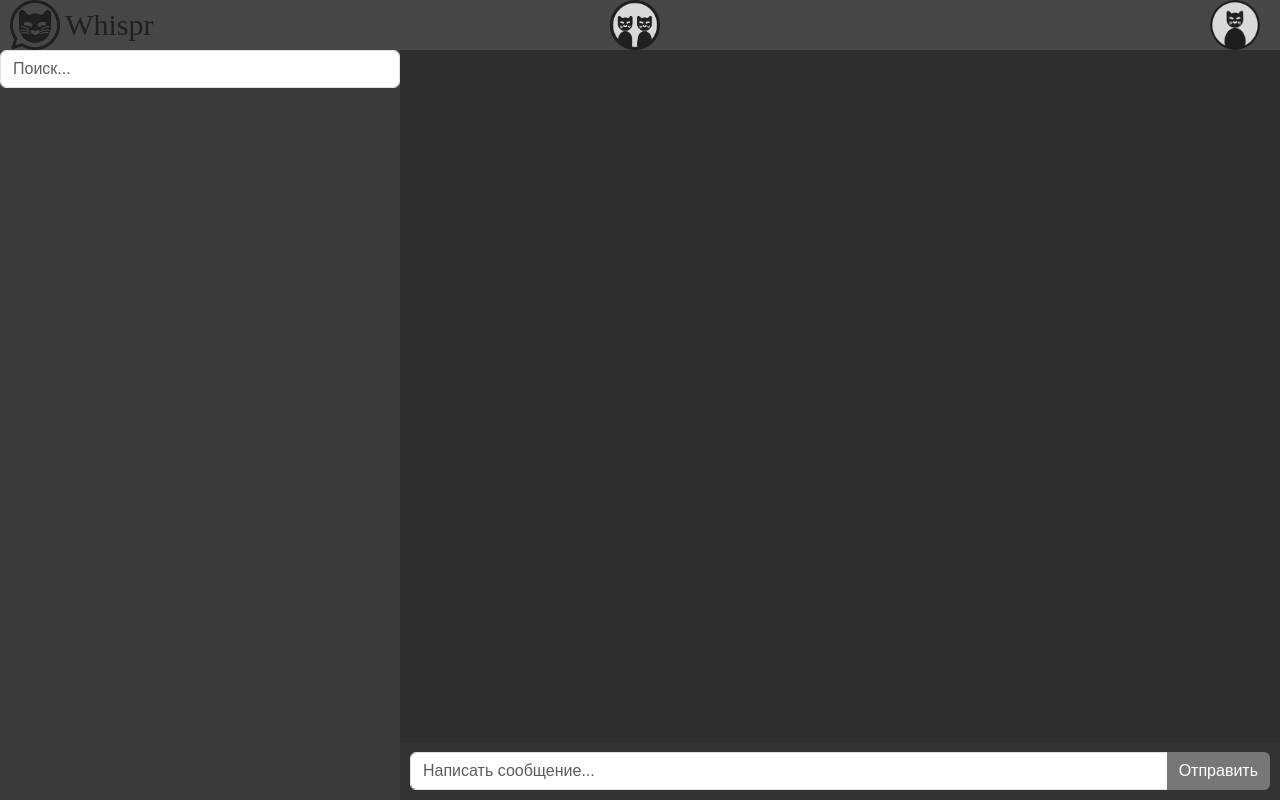
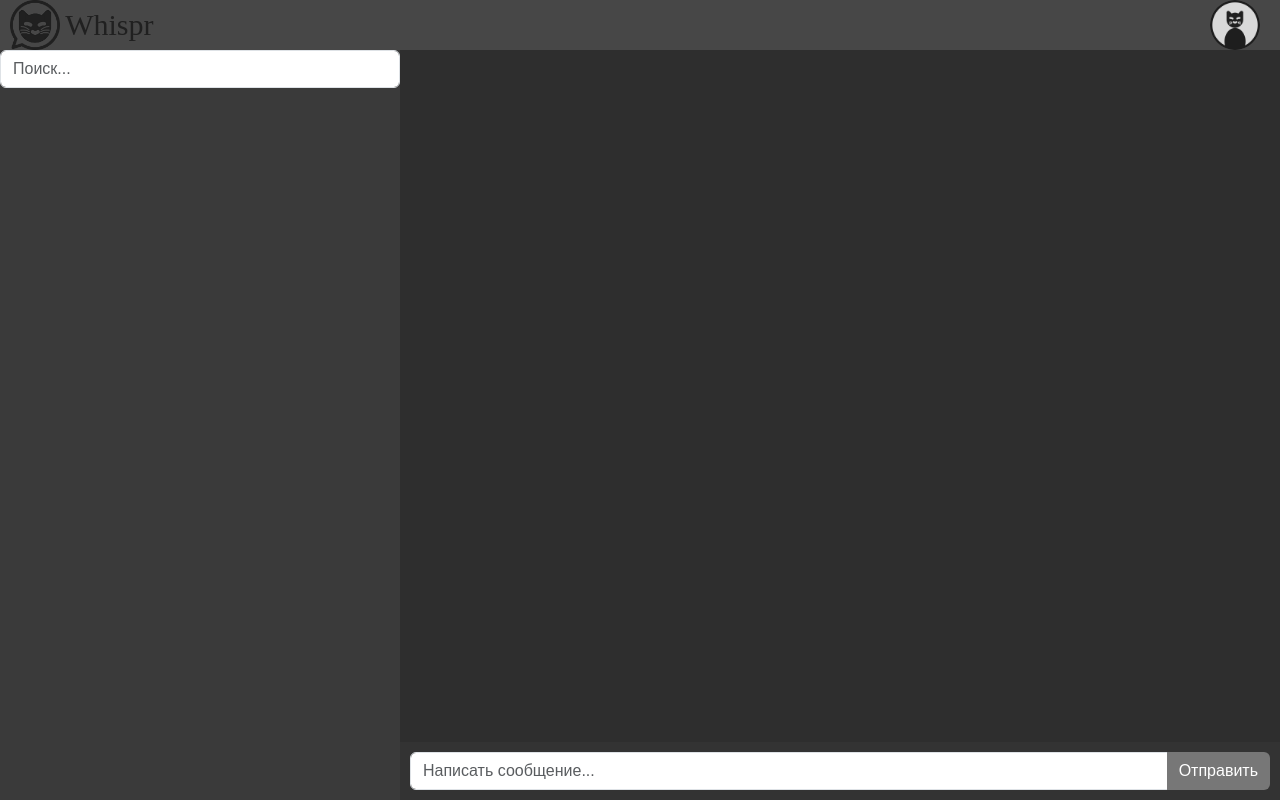
Before and after one commit to Tensai22/whispr_frontend, a React (Create React App) app: page /chatdesign in a window 1280 px wide. Built offline with nearby package versions, Linux system fonts and the light colour scheme.

Commit message:
Merge remote-tracking branch 'origin/master'

```diff
--- a/src/components/ChatHeader.js
+++ b/src/components/ChatHeader.js
@@ -36,11 +36,6 @@ const ChatHeader = ({ username, communityname }) => {
                 <img src={require("../assets/Whispr_logo.png")} alt="Whispr" />
                 <span className="logo-text">Whispr</span>
             </div>
-            <div className="community">
-                <img src={communityPic} alt="Community" className="community-pic" />
-                <span className="community-name">{communityname}</span>
-                <input type="file" onChange={handleCommunityPicChange} accept="image/*" />
-            </div>
             <div className="profile">
                 <span className="username">{username}</span>
                 <img src={profilePic} alt="Profile" className="profile-pic" />
--- a/src/css/chat.css
+++ b/src/css/chat.css
@@ -23,28 +23,6 @@ body {
 
 .btn-custom:hover {
     background-color: #4b4b4b;
-    color: #fff;
-}
-
-.community {
-    display: flex;
-    align-items: center;
-    justify-content: center;
-    text-align: center;
-    position: absolute;
-    left: 50%;
-    transform: translateX(-50%);
-}
-
-.community-pic {
-    height: 50px;
-    width: auto;
-    margin-right: 10px;
-}
-
-.community-name {
-    font-family: cursive;
-    font-size: 18px;
     color: #fff;
 }
 
```
